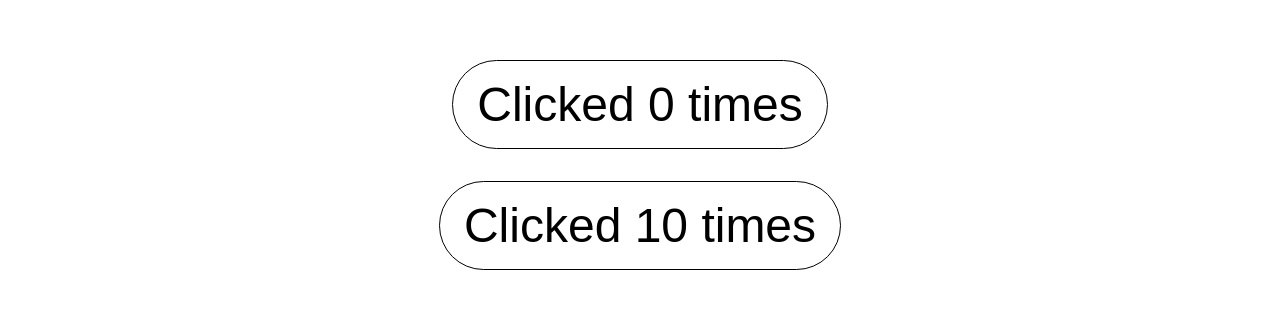
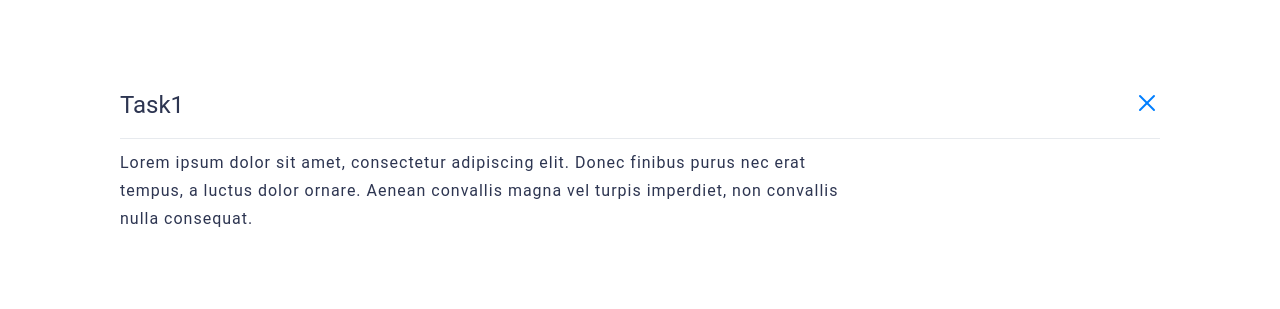
Before and after one commit to only-digital/internship-tasks, a Next.js app: page / in a window 1280 px wide. Shown: the part 235-544 px from the top of the page. Built offline with nearby package versions, Linux system fonts and the light colour scheme.

Commit message:
task component created

```diff
--- /dev/null
+++ b/src/components/task/task.jsx
@@ -0,0 +1,24 @@
+import styled from './task.module.scss';
+import Image from 'next/image'
+
+const Task = ({title,description,handlerCrossClick}) => {
+    return (
+        <div className={styled.Task}>
+            <div className={styled.TaskTitleWrapper}>
+                <h5 className={styled.TaskTitle}>{title}</h5>
+                <Image
+                    className={styled.TaskImage}
+                    src="/cross.svg"
+                    width={26}
+                    height={26}
+                    alt="cross"
+                    onPointerDown={()=>handlerCrossClick(title)}
+                />
+            </div>
+            <div className={styled.TaskDelimeter}></div>
+            <p className={styled.TaskDescription}>{description}</p>
+        </div>
+    )
+}
+
+export default Task;
--- /dev/null
+++ b/src/components/task/task.module.scss
@@ -0,0 +1,43 @@
+.Task {
+	background-color: white;
+	max-width: 1550px;
+	width: 100%;
+	min-height: 170px;
+	font-family: Roboto,sans-serif;
+	font-style: normal;
+	font-weight: 400;
+	font-feature-settings: 'clig' off, 'liga' off;
+	padding: 24px 24px 31px 24px;
+}
+
+.TaskDelimeter {
+	height: 1px;
+	width: 100%;
+	background: #E7EAEE;
+}
+
+.TaskTitle {
+	color: rgba(22, 31, 62, 0.90);
+	font-size: 24px;
+	line-height: 130%;
+	margin-bottom: 17px;
+}
+
+.TaskDescription {
+	margin-top: 10px;
+	color: rgba(22, 31, 62, 0.90);
+	font-size: 16px;
+	line-height: 175%;
+	letter-spacing: 1px;
+	max-width: 734px;
+	width: 100%;
+}
+
+.TaskTitleWrapper {
+	display: flex;
+	justify-content: space-between;
+}
+
+.TaskImage {
+	cursor: pointer;
+}
--- a/src/pages/index.js
+++ b/src/pages/index.js
@@ -1,18 +1,16 @@
 import styles from '../styles/index.module.scss'
-import ExampleButton from "../components/example-button/example-button";
+import Task from "../components/task/task";
 import {getIndexPage} from "../../lib/api";
 
-function Index(props) {
+const Index = (props) => {
 
-    console.log(props)
+    const handler = (title) => {
+        console.log(title)
+    }
 
     return (
         <main className={styles.main}>
-            <ExampleButton/>
-
-            <ExampleButton initialValue={10}/>
-
-            {/* Your code here */}
+            <Task handlerCrossClick={handler} title={'Task1'} description={'Lorem ipsum dolor sit amet, consectetur adipiscing elit. Donec finibus purus nec erat tempus, a luctus dolor ornare. Aenean convallis magna vel turpis imperdiet, non convallis nulla consequat. '}/>
 
         </main>
     )
```
Also changed, not shown: public/cross.svg (added).
